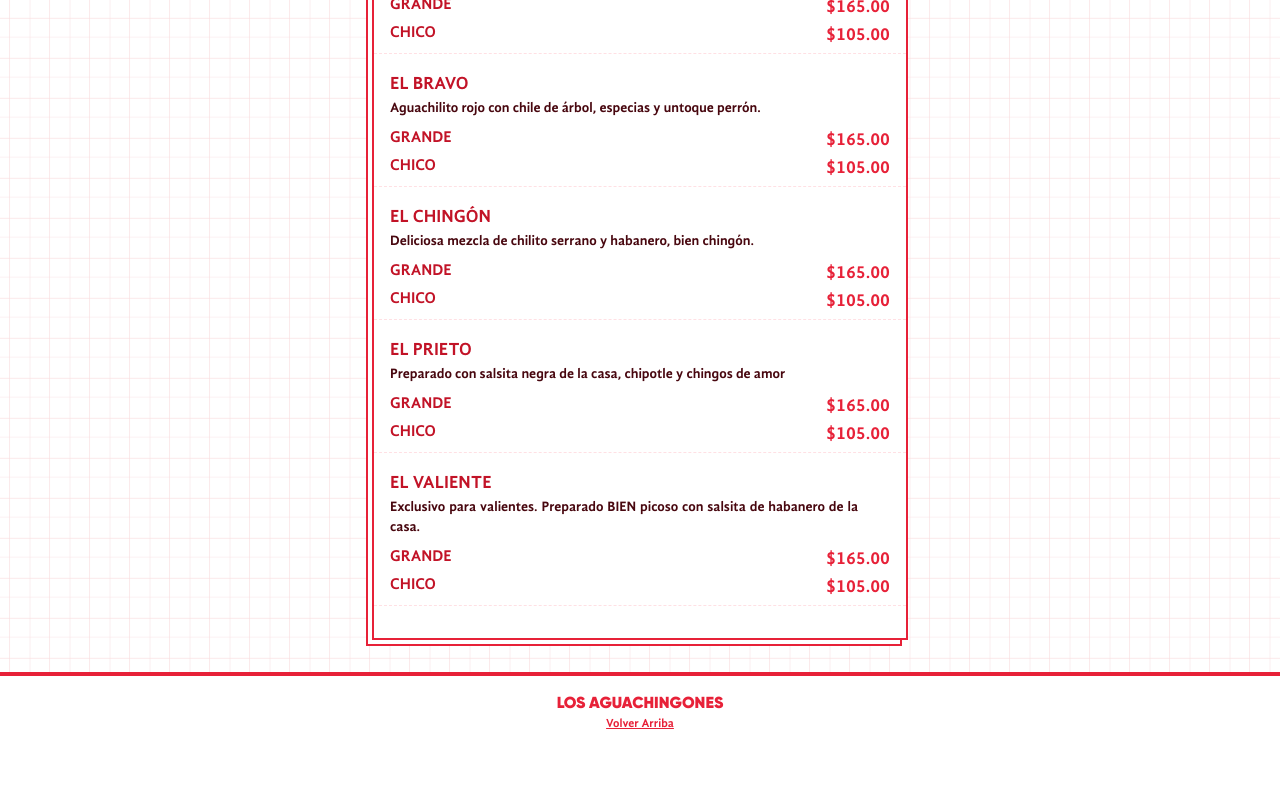
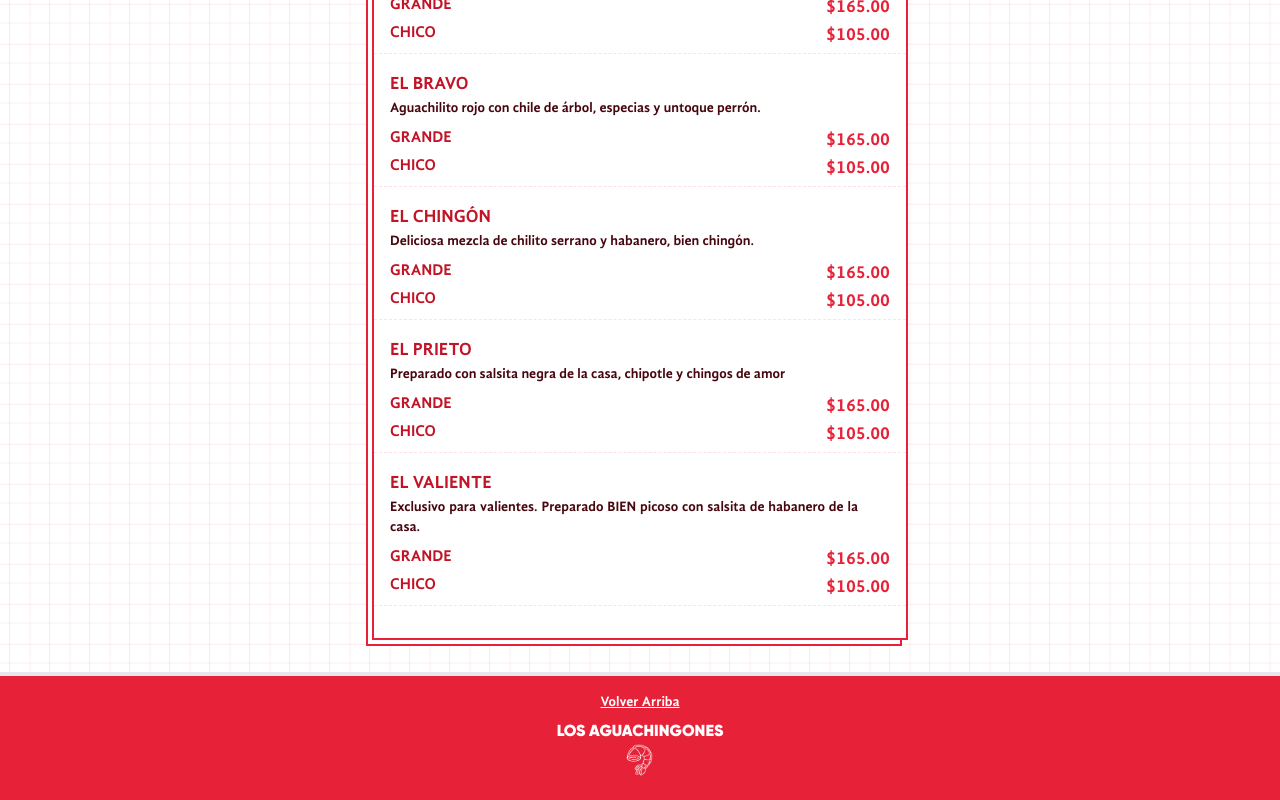
Before and after one commit to CastilloDelgado/menu-aguachingones, a Vue app: page / in a window 1280 px wide. Shown: the part 1732-2532 px from the top of the page. Before the commit the page ends 2480 px from the top, so only its background shows below. Built offline with nearby package versions, Linux system fonts and the light colour scheme.

Commit message:
Finishing second version

```diff
--- a/src/components/Footer.vue
+++ b/src/components/Footer.vue
@@ -1,6 +1,13 @@
+<script setup>
+import logo from "../assets/shrimp-logo.png"
+</script>
+
 <template>
-    <div class="border-t-4 text-center border-primary-600 bg-white text-primary-600 py-4 grid place-content-center">
+    <div class="border-t-4 text-center bg-primary-600 text-white py-4 grid place-content-center">
+        <a href="#header" class="text-sm md:text-medium capitalize underline font-ligh mb-2">Volver arriba</a>
         <p class="  uppercase font-title"> Los Aguachingones</p>
-        <a href="#header" class="text-xs capitalize underline">Volver arriba</a>
+        <div class="flex justify-center mb-2">
+            <img :src="logo" alt="" class="w-8 h-8 shake">
+        </div>
     </div>
 </template>
```
